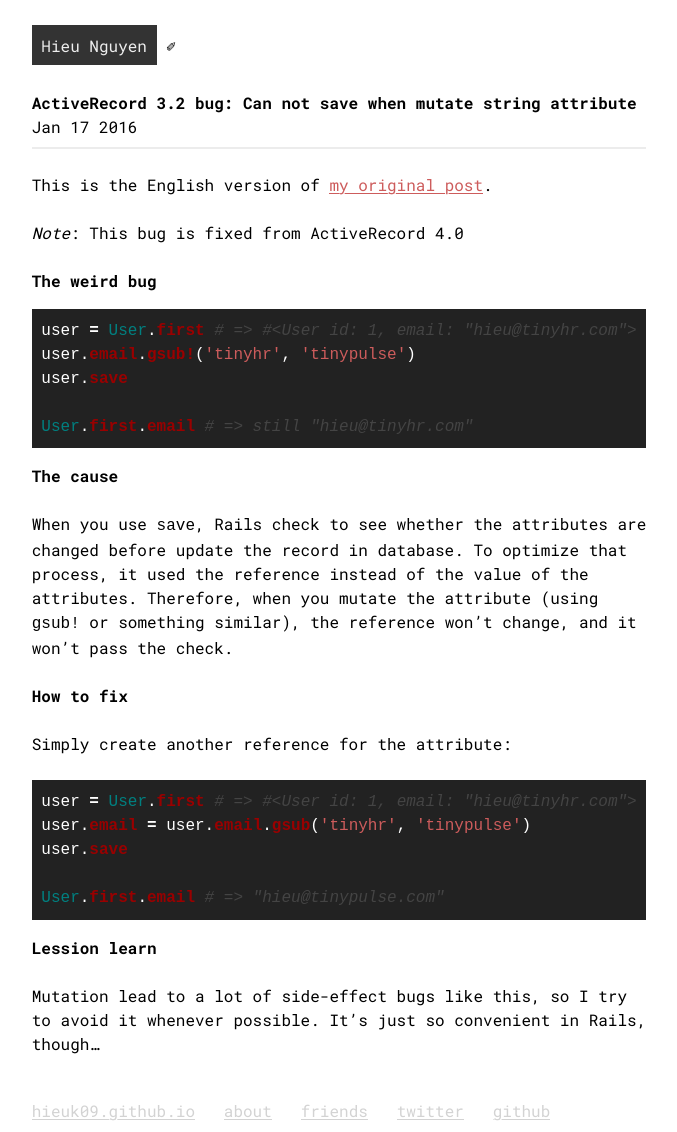
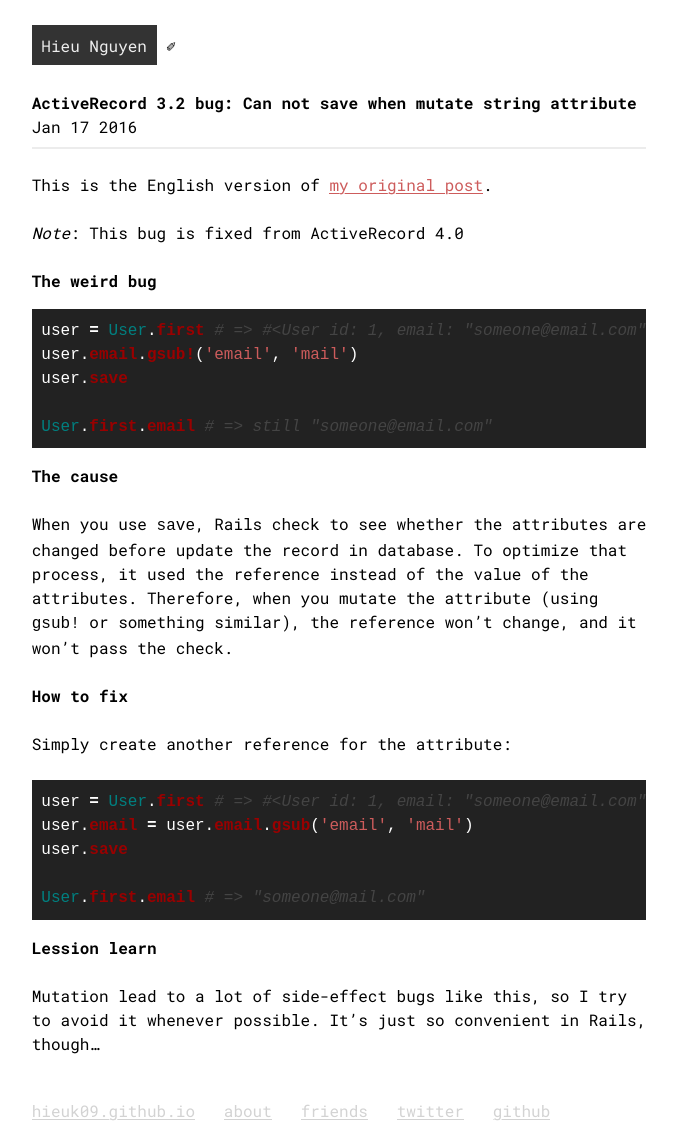
Before and after one commit to hieuk09/hieuk09.github.io, a Jekyll site: the page built from _posts/2016-01-17-wordaround-string-mutation-update-in-active-record.markdown, in a window 1280 px wide. Shown: the whole page, without its empty margins (301-978 px from the left). Built offline with Jekyll 4.4.1, drawn with Linux system fonts in a browser that asks for light colours.

Commit message:
[ax] Avoid email exposure

```diff
--- a/_posts/2016-01-17-wordaround-string-mutation-update-in-active-record.markdown
+++ b/_posts/2016-01-17-wordaround-string-mutation-update-in-active-record.markdown
@@ -12,11 +12,11 @@ This is the English version of [my original post][original-kipalog-post].
 ## The weird bug
 
 {% highlight ruby %}
-user = User.first # => #<User id: 1, email: "hieu@tinyhr.com">
-user.email.gsub!('tinyhr', 'tinypulse')
+user = User.first # => #<User id: 1, email: "someone@email.com">
+user.email.gsub!('email', 'mail')
 user.save
 
-User.first.email # => still "hieu@tinyhr.com"
+User.first.email # => still "someone@email.com"
 {% endhighlight %}
 
 ## The cause
@@ -32,11 +32,11 @@ won't change, and it won't pass the check.
 Simply create another reference for the attribute:
 
 {% highlight ruby %}
-user = User.first # => #<User id: 1, email: "hieu@tinyhr.com">
-user.email = user.email.gsub('tinyhr', 'tinypulse')
+user = User.first # => #<User id: 1, email: "someone@email.com">
+user.email = user.email.gsub('email', 'mail')
 user.save
 
-User.first.email # => "hieu@tinypulse.com"
+User.first.email # => "someone@mail.com"
 {% endhighlight %}
 
 ## Lession learn
```
